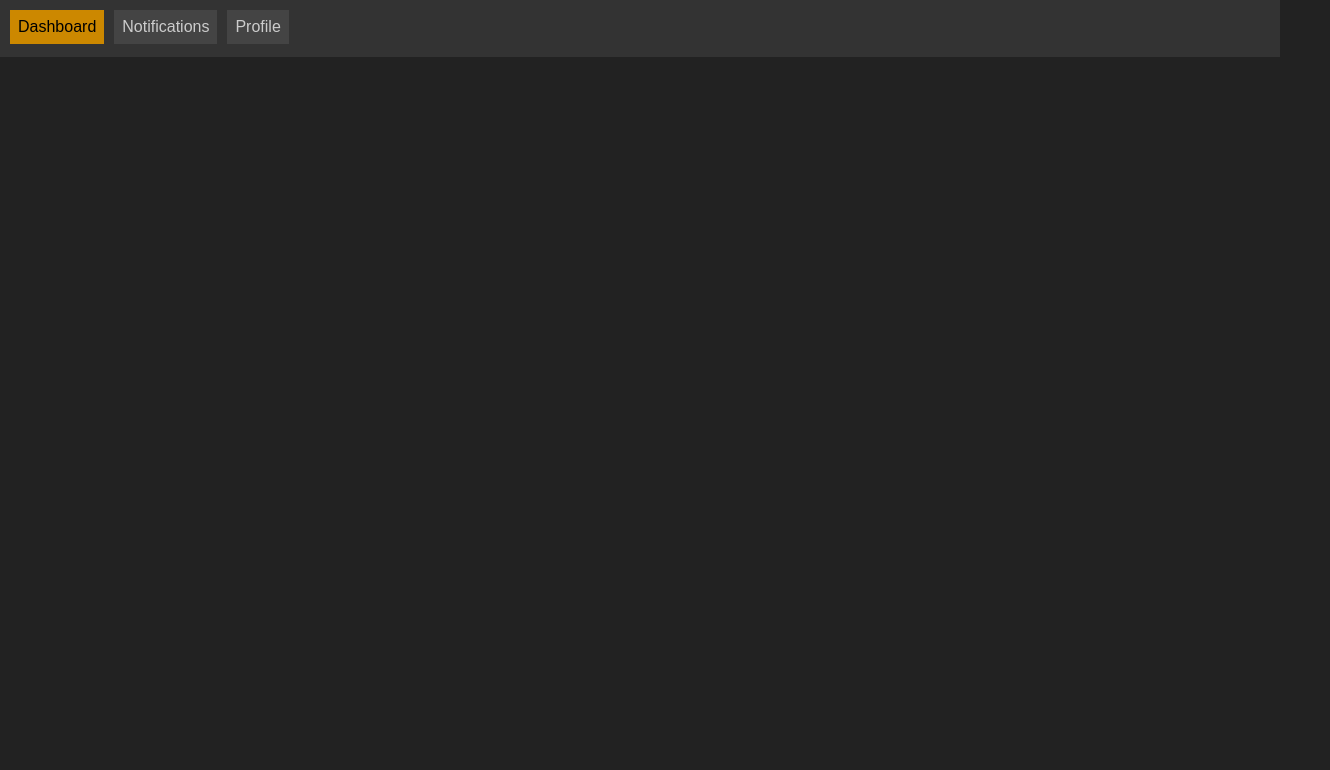
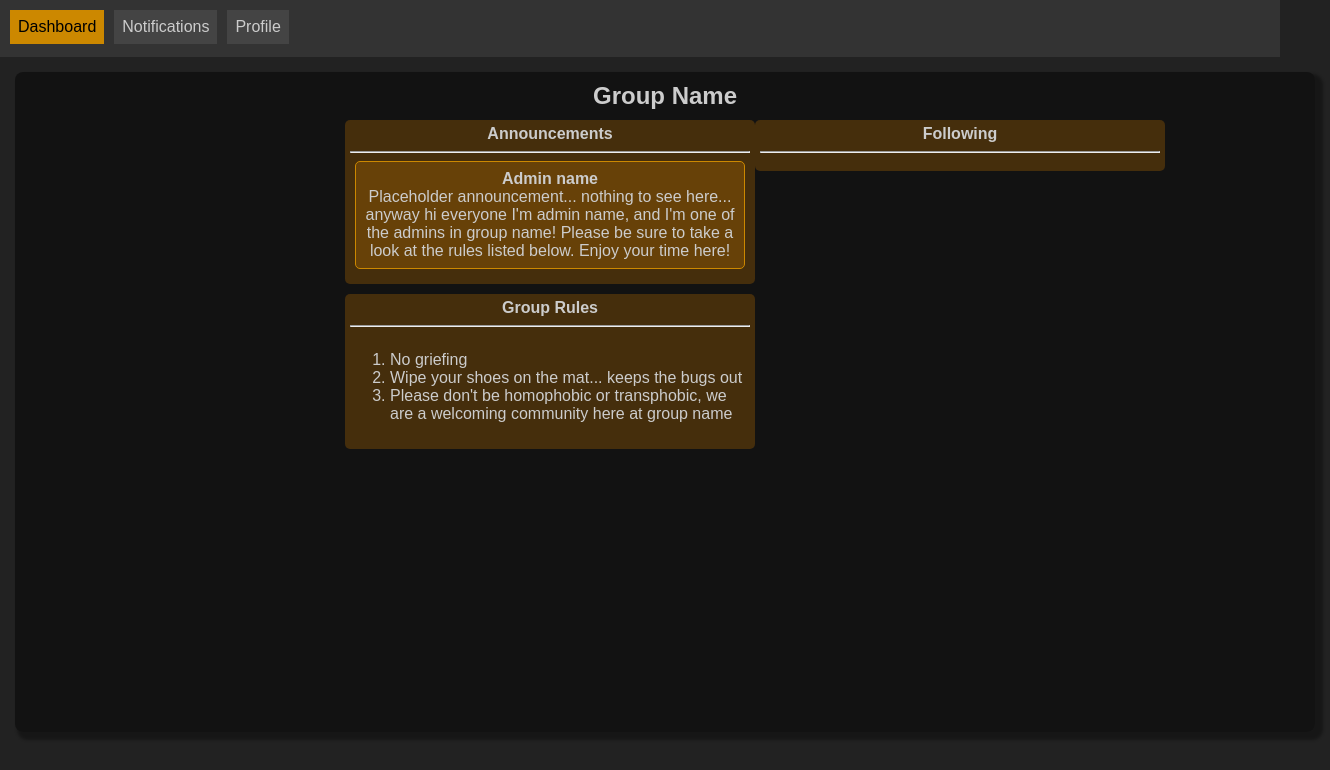
Before and after one commit to Animus-Surge/slang, a Nuxt app in the folder slang_frontend/: page /groups/1 in a window 1280 px wide. Shown: the top 770 px of the page, 1330 px wide, since content can reach past the window. Built offline with nearby package versions, Linux system fonts and the light colour scheme.

Commit message:
Add user page

```diff
--- a/slang_frontend/components/Navbar.vue
+++ b/slang_frontend/components/Navbar.vue
@@ -7,6 +7,7 @@
             <li><NuxtLink to="/">Notifications</NuxtLink></li>
             <li><NuxtLink to="/">Profile</NuxtLink></li>
         </ul>
+        <!--TODO: server list-->
     </div>
 </template>
 
--- a/slang_frontend/pages/groups/[group]/index.vue
+++ b/slang_frontend/pages/groups/[group]/index.vue
@@ -7,7 +7,46 @@ console.log(route.params.group);
 
 <template>
     <div>
+        <div class="channellist">
+            <!--TODO: move this to a component-->
 
+        </div>
+        <div class="dash">
+            <h2>Group Name</h2>
+            <div class="dash-grid">
+                <div class="section-grid">
+                    <div class="card">
+                        <h4>Announcements</h4>
+                        <hr>
+                        <div class="placeholder-announcement">
+                            <h4>Admin name</h4>
+                            <p>Placeholder announcement... nothing to see here... anyway hi everyone I'm admin name, and I'm one of the admins in group name! Please be sure to take a look at the rules listed below. Enjoy your time here!</p>
+                            <!-- <a class="button" href="#">Read more...</a> -->
+                        </div>
+                    </div>
+                    <div class="card">
+                        <h4>Group Rules</h4>
+                        <hr>
+                        <div class="placeholder-container">
+                            <ol>
+                                <li>No griefing</li>
+                                <li>Wipe your shoes on the mat... keeps the bugs out</li>
+                                <li>Please don't be homophobic or transphobic, we are a welcoming community here at group name</li>
+                            </ol>
+                        </div>
+                    </div>
+                </div>
+                <div class="section-grid">
+                    <div class="card">
+                        <h4>Following</h4>
+                        <hr>
+                        <div class="placeholder-container">
+
+                        </div>
+                    </div>
+                </div>
+            </div>
+        </div>
     </div>
 </template>
 
@@ -15,4 +54,107 @@ console.log(route.params.group);
 @import url('~/assets/vars.css');
 
 
+
+div.dash {
+    display: flex;
+    flex-direction: column;
+    align-items: center;
+    width: 100vw;
+    height: 80vh;
+    margin: 15px;
+    padding: 10px;
+    border-radius: 8px;
+    box-shadow: 5px 5px 3px 3px #0005;
+    background-color: #0007;
+}
+
+div.dash-grid {
+    display: grid;
+    grid-template-columns: auto auto;
+    justify-items: center;
+    align-items: start;
+    width: 50vw;
+    margin-top: 10px;
+}
+
+div.section-grid {
+    display: grid;
+    grid-template-columns: auto;
+    gap: 10px;
+}
+
+div.card {
+    text-align: center;
+    background-color: #a605;
+    padding: 5px;
+    padding-bottom: 10px;
+    border-radius: 5px;
+    width: 400px;
+}
+
+a.button {
+    margin: 5px auto auto auto;
+    width: fit-content;
+    color: var(--theme1-color-text-light);
+    text-decoration: none;
+    display: block;
+    padding: 8px;
+    background-color: var(--theme1-color-accent2);
+    border-radius: 5px;
+    box-shadow: 4px 4px 0 0 var(--theme1-color-accent1);
+    transition-property: box-shadow, background-color, color, translate;
+    transition-duration: 100ms;
+}
+
+a.button:hover {
+    background-color: var(--theme1-color-text-linkv);
+    color: var(--theme1-color-text-dark);
+    box-shadow: 2px 2px 0 0 var(--theme1-color-text-linkv-dark);
+    translate: 2px 2px;
+}
+
+div.placeholder-ping {
+    display: flex;
+    flex-direction: row;
+    align-items: center;
+    background-color: #222c;
+    border-radius: 5px;
+    padding: 5px;
+    height: 70px;
+
+    transition-property: background-color;
+    transition-duration: 100ms;
+}
+
+div.placeholder-ping:hover {
+    cursor: pointer;
+    background-color: #222;
+}
+
+div.placeholder-ping-text {
+    text-align: left;
+    margin-left: 5px;
+}
+
+div.placeholder-container {
+    display: grid;
+    grid-template-columns: auto;
+    gap: 8px;
+}
+
+div.placeholder-container ol {
+    text-align: start;
+}
+
+div.placeholder-announcement {
+    margin: 5px;
+    border: 1px solid var(--theme1-color-secondary);
+    padding: 8px;
+    border-radius: 5px;
+    background-color: #a605;
+}
+
+span.fade {
+    color: #999;
+}
 </style>
--- a/slang_frontend/pages/index.vue
+++ b/slang_frontend/pages/index.vue
@@ -56,6 +56,14 @@
             <div class="section-grid">
                 <div class="card">
                     <h4>Friends</h4>
+                    <hr>
+                    <div class="placeholder-ping">
+                        <img style="border-radius:50%" src="https://placehold.co/50/green/green"/>
+                        <div class="placeholder-ping-text">
+                            <p><strong>GalaxyFren101</strong></p>
+                            <p>0 unread messages</p>
+                        </div>
+                    </div>
                 </div>
             </div>
         </div>
--- /dev/null
+++ b/slang_frontend/pages/users/[user].vue
@@ -0,0 +1,10 @@
+<script setup lang="ts">
+const route = useRoute();
+</script>
+
+<template>
+
+</template>
+
+<style scoped>
+</style>
```
